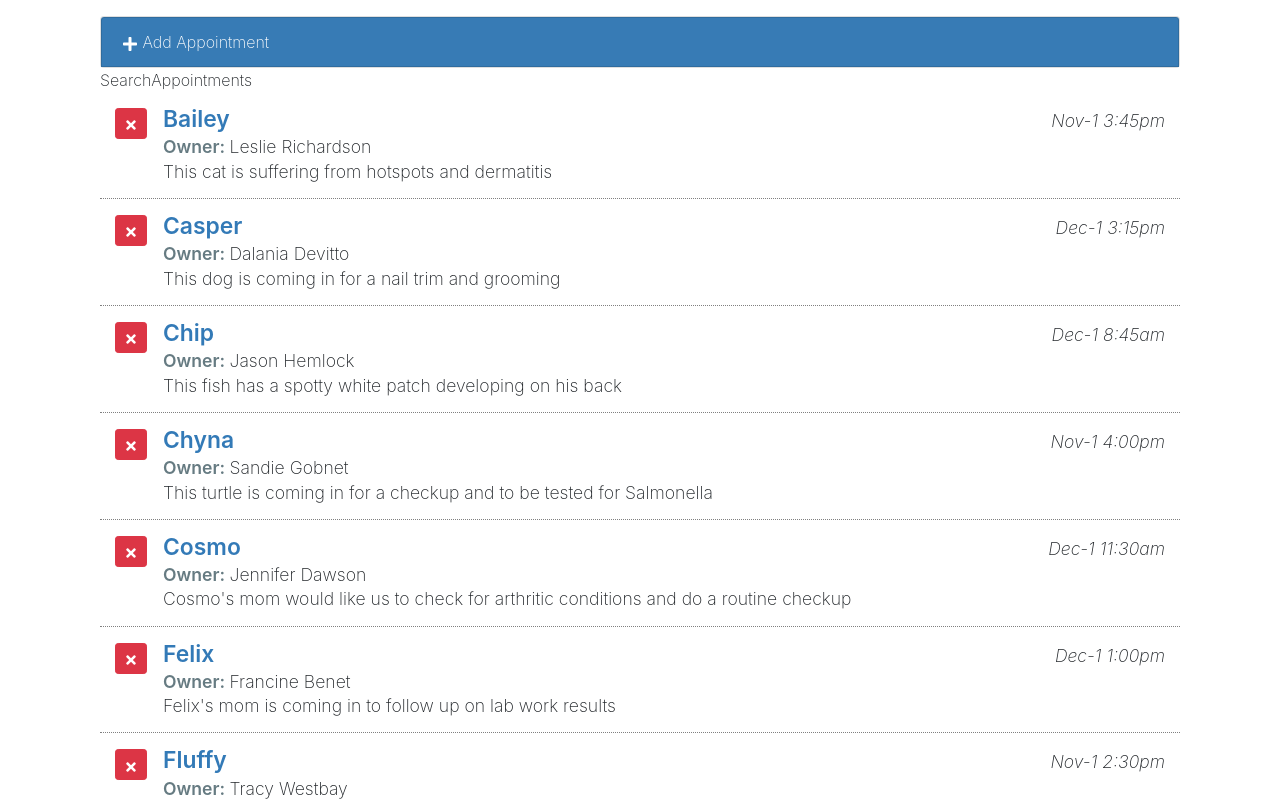
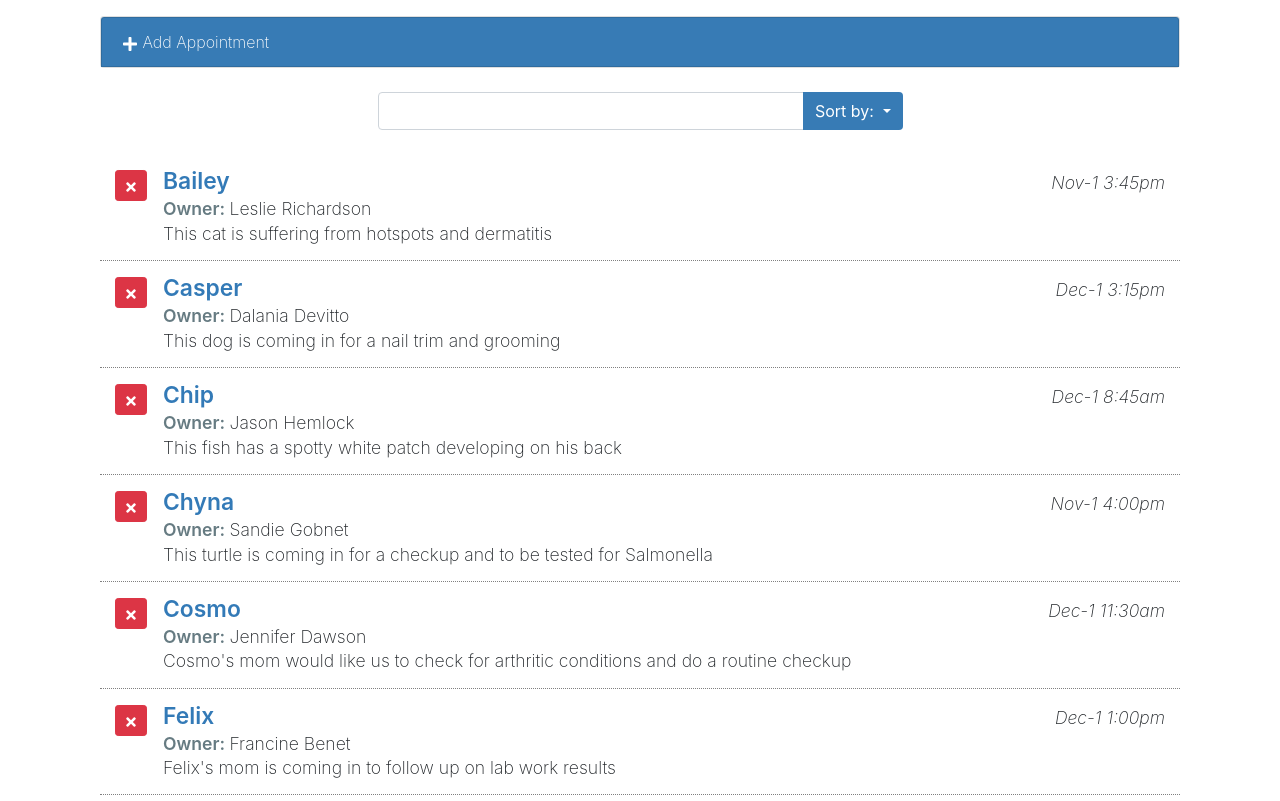
Before and after one commit to rogix/react-interface, a React (Create React App) app: page / in a window 1280 px wide. Shown: the top 801 px of the page. Built offline with nearby package versions, Linux system fonts and the light colour scheme; the HTML template or start-up script is replaced by a standard one.

Commit message:
search html

```diff
--- a/src/components/SearchAppointments.js
+++ b/src/components/SearchAppointments.js
@@ -2,7 +2,75 @@
 
 class SearchAppointments extends Component {
     render() {
-        return <div>SearchAppointments</div>
+        return (
+            <div className="search-appointments row justify-content-center my-4">
+            <div className="col-md-6">
+              <div className="input-group">
+                <input
+                  id="SearchApts"
+                  type="text"
+                  className="form-control"
+                  aria-label="Search Appointments"
+                />
+                <div className="input-group-append">
+                  <button
+                    type="button"
+                    className="btn btn-primary dropdown-toggle"
+                    data-toggle="dropdown"
+                    aria-haspopup="true"
+                    aria-expanded="false"
+                  >
+                    Sort by: <span className="caret" />
+                  </button>
+
+                  <div className="sort-menu dropdown-menu dropdown-menu-right">
+                    <button className={
+                        'sort-by dropdown-item ' +
+                        (this.props.orderBy === 'petName' ? 'active' : '')
+                    }
+                    onClick={e => this.props.changeOrder('petName', this.props.orderDir)}
+                    href="#">
+                      Pet Name
+                    </button>
+                    <button className={
+                        'sort-by dropdown-item ' +
+                        (this.props.aptDate === 'aptDate' ? 'active' : '')
+                    }
+                    onClick={e => this.props.changeOrder('aptDate', this.props.orderDir)}
+                    href="#">
+                      Date
+                    </button>
+                    <button className={
+                        'sort-by dropdown-item ' +
+                        (this.props.orderBy === 'ownerName' ? 'active' : '')
+                    }
+                    onClick={e => this.props.changeOrder('ownerName', this.props.orderDir)}
+                    href="#">
+                      Owner
+                    </button>
+                    <div role="separator" className="dropdown-divider" />
+                    <button className={
+                        'sort-by dropdown-item ' +
+                        (this.props.orderDir === 'asc' ? 'active' : '')
+                    }
+                    onClick={e => this.props.changeOrder(this.props.orderBy, 'asc')}
+                    href="#">
+                      Asc
+                    </button>
+                    <button className={
+                        'sort-by dropdown-item ' +
+                        (this.props.orderDir === 'desc' ? 'active' : '')
+                    }
+                    onClick={e => this.props.changeOrder(this.props.orderBy, 'desc')}
+                    href="#">
+                      Desc
+                    </button>
+                  </div>
+                </div>
+              </div>
+            </div>
+          </div>
+        );
     }
 }
 
```
